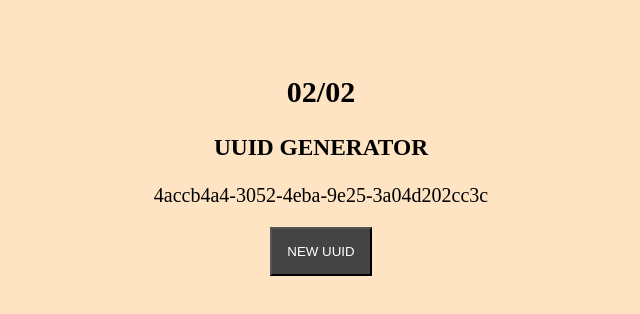
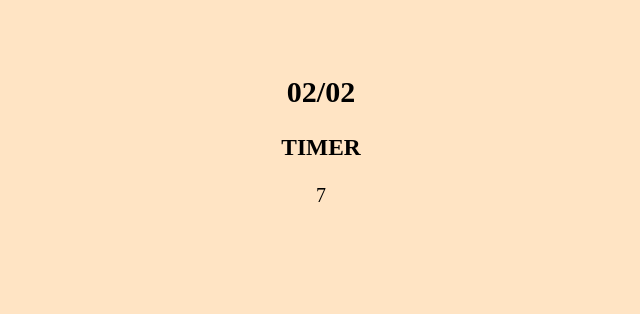
Before and after one commit to LukasMod/szkolareacta, a React (Create React App) app: page / in a window 1280 px wide. Shown: the top 314 px of the page, without its empty margins (319-959 px from the left). Built offline with nearby package versions, Linux system fonts and the light colour scheme.

Commit message:
02/03 timer

```diff
--- /dev/null
+++ b/src/02/03/App.css
@@ -0,0 +1,14 @@
+body {
+  background-color: bisque;
+}
+.App {
+  padding: 50px;
+  font-size: 20px;
+  text-align: center;
+}
+.App button {
+  margin-top: 20px;
+  padding: 15px;
+  background-color: #444444;
+  color: #fff;
+}
--- /dev/null
+++ b/src/02/03/App.jsx
@@ -0,0 +1,57 @@
+import React, {useEffect, useState} from 'react';
+
+import './App.css';
+
+// Napisz licznik, który będzie wyświetlał na stronie liczbę sekund, jakie upłynęły od momentu uruchomienia aplikacji. Czyli startujemy od 0, a następnie co jedną sekundę powinniśmy zaktualizować tę liczbę na ekranie.
+
+// --- CLASS ---
+
+class App extends React.Component {
+
+    state ={
+        timer: 0,
+    }
+
+    componentDidMount() {
+        const interval = setInterval( () =>
+        this.setState((prevState) => {
+            return {
+                timer: prevState.timer + 1};
+            }), 1000);
+                return() => clearInterval(interval);
+        }
+
+    render() {
+        const {timer} = this.state;
+
+        return (
+            <div className='App'>
+                <h2>02/02</h2>
+                <h3>TIMER</h3>
+                <span>{timer}</span>
+            </div> );
+    }};
+
+// --- FUNCTIONAL ---
+
+// const App = () => {
+
+// const [timer, setTimer] = useState(0);
+
+// useEffect(()=> {
+//     const interval = setInterval( () => {
+//         setTimer(prevState => prevState+1);
+//     }, 1000);
+//     return() => clearInterval(interval);
+// }
+// ,[]);
+
+//     return (
+//         <div className='App'>
+//             <h2>02/02</h2>
+//             <h3>TIMER</h3>
+//             <span>{timer}</span>
+//         </div> );
+// };
+
+export default App;
--- a/src/index.js
+++ b/src/index.js
@@ -1,7 +1,7 @@
 import React from 'react';
 import ReactDOM from 'react-dom';
 import './index.css';
-import App from './02/02/App';  //CHANGE WEEK HERE
+import App from './02/03/App';  //CHANGE WEEK HERE
 
 ReactDOM.render(
   <React.StrictMode>
```
